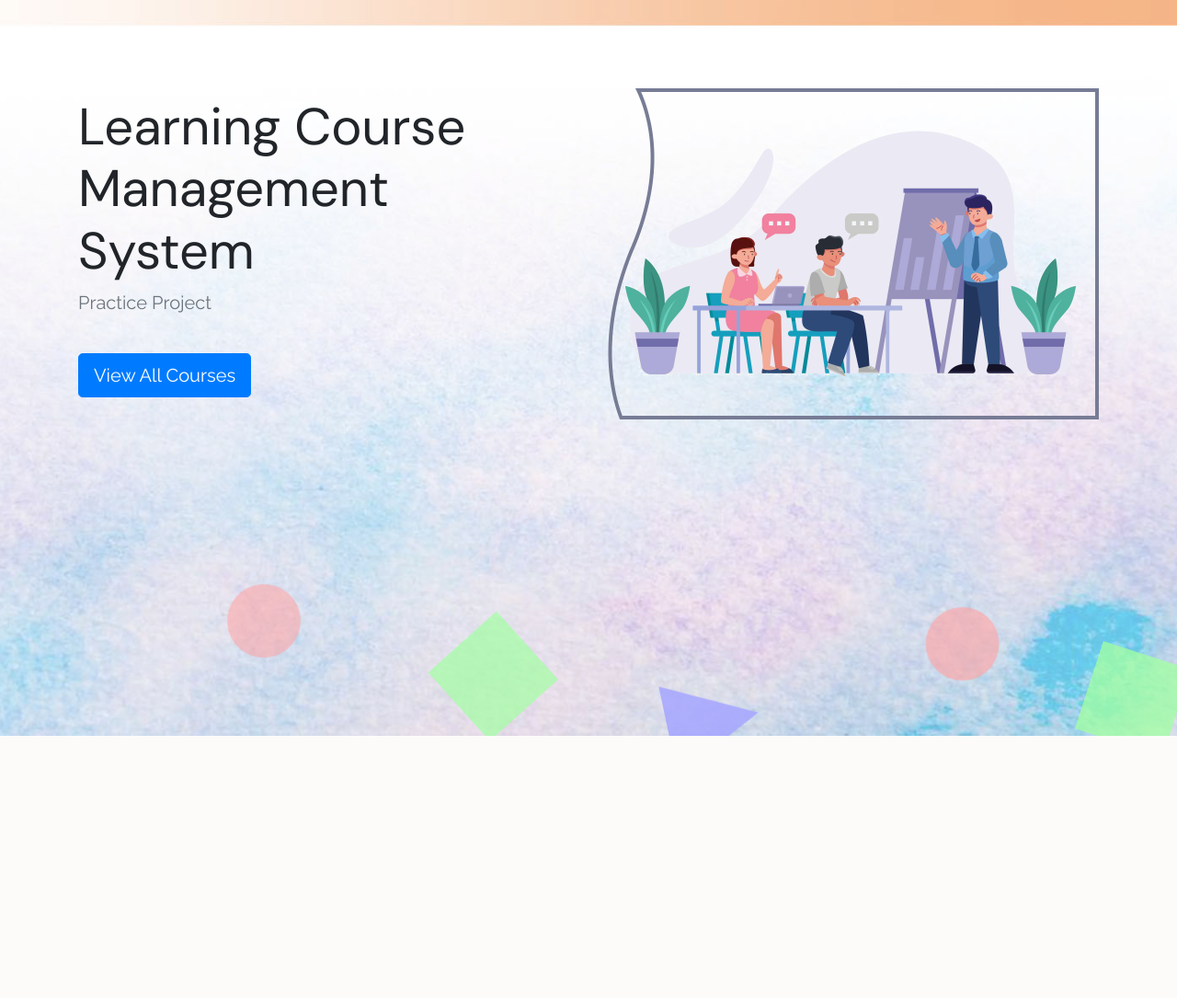
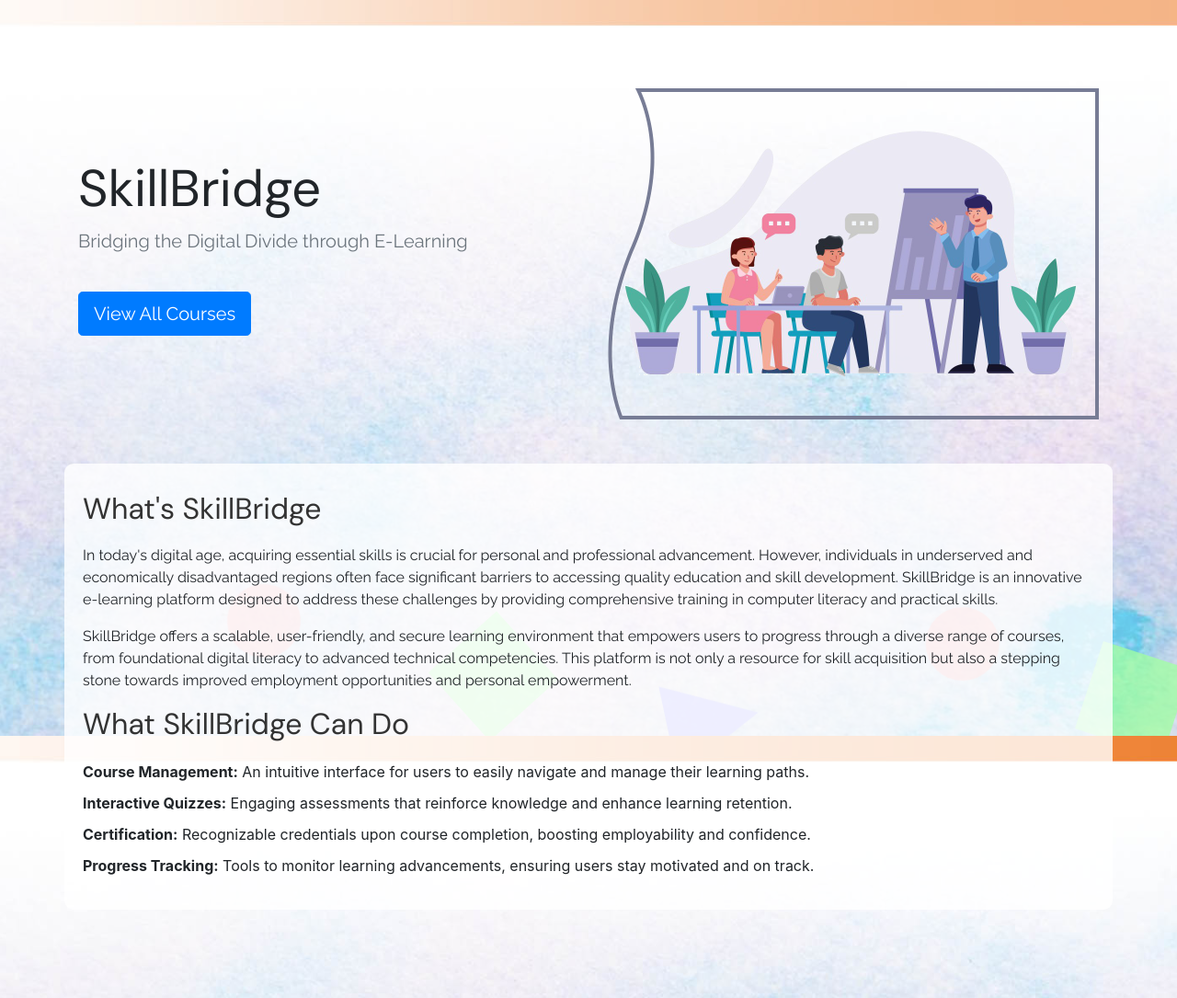
Before and after one commit to blueblood1984/SkillBridge, a Django app: page / in a window 1280 px wide. Shown: the whole page at 92% size. Before the commit the page ends 800 px from the top, so only its background shows below. Run offline with Django 5.2, Linux system fonts and the light colour scheme; some libraries are stand-ins or nearby versions.

Commit message:
update index - added some description text at homepage

```diff
--- a/templates/index.html
+++ b/templates/index.html
@@ -6,15 +6,15 @@
     <title>
 
         {% block title %}
-            LCMS - Home
+            SkillBridge - Home
         {% endblock title %}
 
     </title>
     <script src="https://cdn.bootcdn.net/ajax/libs/jquery/3.3.1/jquery.min.js"></script>
     <link href="https://cdn.bootcdn.net/ajax/libs/twitter-bootstrap/4.5.2/css/bootstrap.min.css" rel="stylesheet">
     <link href="https://cdn.bootcdn.net/ajax/libs/font-awesome/4.7.0/css/font-awesome.min.css" rel="stylesheet">
-    <link href="https://fonts.googleapis.com/css2?family=DM+Sans&family=Raleway&display=swap" rel="stylesheet" />
-    <link rel="stylesheet" href="{% static 'css/master.css' %}" />
+    <link href="https://fonts.googleapis.com/css2?family=DM+Sans&family=Raleway&display=swap" rel="stylesheet"/>
+    <link rel="stylesheet" href="{% static 'css/master.css' %}"/>
     <style>
         html, body {
             height: 100%;
@@ -28,8 +28,31 @@
             background-attachment: fixed;
             background-position: center;
         }
+
         .index-image {
             background-color: rgba(255, 255, 255, 0.4);
+        }
+
+        .skillbridge-description {
+            background-color: rgba(255, 255, 255, 0.8);
+            border-radius: 10px;
+            padding: 20px;
+            margin-top: 20px;
+        }
+
+        h2 {
+            margin-bottom: 20px;
+            margin-top: 10px;
+            color: #333;
+        }
+
+        .feature-list {
+            list-style-type: none;
+            padding-left: 0;
+        }
+
+        .feature-list li {
+            margin: 10px 0;
         }
 
     </style>
@@ -39,14 +62,55 @@
     <div class="container py-5">
         <div class="row align-items-center py-5">
             <div class="col-lg-6">
-                <h1 class="display-4">Learning Course Management System</h1>
-                <p class="lead text-muted mb-0">Practice Project</p>
-                <p><a href="{% url 'courses:list' %}" class="btn btn-primary btn-lg index-button">View All Courses</a></p>
+                <h1 class="display-4">SkillBridge</h1>
+                <p class="lead text-muted mb-0">Bridging the Digital Divide through E-Learning</p>
+                <p><a href="{% url 'courses:list' %}" class="btn btn-primary btn-lg index-button">View All Courses</a>
+                </p>
             </div>
-            <div class="col-lg-6 d-none d-lg-block"><img src="{% static 'images/learn.png' %}" alt="" class="img-fluid"></div>
+            <div class="col-lg-6 d-none d-lg-block"><img src="{% static 'images/learn.png' %}" alt="" class="img-fluid">
+            </div>
+            <div class="container skillbridge-description mt-5">
+                <h2>What's SkillBridge</h2>
+                <p>In today's digital age, acquiring essential skills is crucial for personal and professional
+                    advancement. However,
+                    individuals in underserved and economically disadvantaged regions often face significant
+                    barriers to accessing
+                    quality education and skill development. SkillBridge is an innovative e-learning platform
+                    designed to address
+                    these challenges by providing comprehensive training in computer literacy and practical
+                    skills.</p>
+                <p>SkillBridge offers a scalable, user-friendly, and secure learning environment that empowers users
+                    to progress
+                    through a diverse range of courses, from foundational digital literacy to advanced technical
+                    competencies. This
+                    platform is not only a resource for skill acquisition but also a stepping stone towards improved
+                    employment
+                    opportunities and personal empowerment.</p>
+
+                <h2>What SkillBridge Can Do</h2>
+                <ul class="feature-list">
+                    <li><strong>Course Management:</strong> An intuitive interface for users to easily navigate and
+                        manage their
+                        learning paths.
+                    </li>
+                    <li><strong>Interactive Quizzes:</strong> Engaging assessments that reinforce knowledge and
+                        enhance learning
+                        retention.
+                    </li>
+                    <li><strong>Certification:</strong> Recognizable credentials upon course completion, boosting
+                        employability and
+                        confidence.
+                    </li>
+                    <li><strong>Progress Tracking:</strong> Tools to monitor learning advancements, ensuring users
+                        stay motivated
+                        and on track.
+                    </li>
+                </ul>
             </div>
         </div>
     </div>
+</div>
+
 
 <style>
 
```
Also changed, not shown: db.sqlite3. Lines whose indentation alone changed are shown as unchanged.
